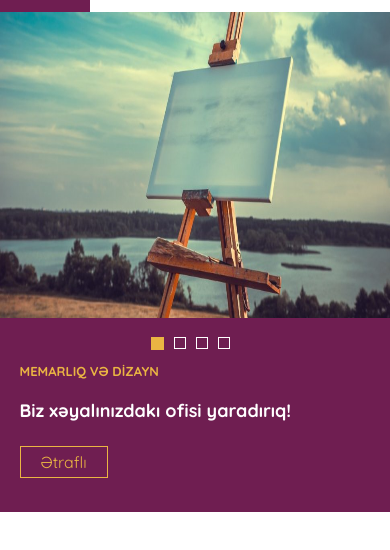
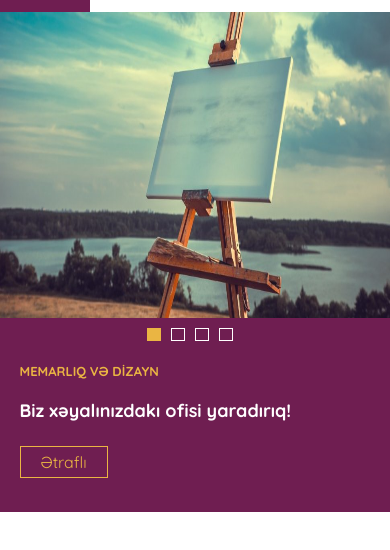
Before and after one commit to BahruzAydinli/Finivo, a plain HTML site: page index.html in a window 390 px wide. Shown: the part 78-628 px from the top of the page. Drawn offline with nearby package versions, Linux system fonts and the light colour scheme.

Commit message:
Slider for mobile

```diff
--- a/css/elements/responsive.scss
+++ b/css/elements/responsive.scss
@@ -64,12 +64,41 @@
     .slideRight {
       img {
         top: 0;
+        opacity: 1;
+        position: unset;
+      }
+      .slick-dots {
+        display: flex;
+        justify-content: center;
+        margin: 0 auto;
+        margin-top: 10px;
+        li {
+          margin-right: 10px;
+          button {
+            text-indent: -999;
+            width: 10px;
+            height: 13px;
+            background-color: transparent;
+            border: 1px solid white;
+            float: left;
+            cursor: pointer;
+          }
+        }
+        .slick-active {
+          button {
+            background-color: $secondary-color;
+            border: 1px solid $secondary-color;
+            width: 11px;
+            height: 13px;
+          }
+        }
       }
       .sliderBottom {
         bottom: -40px;
         width: 100%;
         display: flex;
         justify-content: center;
+        display: none;
         .buttonsPart {
           margin-left: 0;
           .slideDot {
--- a/index.html
+++ b/index.html
@@ -88,10 +88,12 @@
         </div>
       </div>
       <div class="slideRight" id="slideRight">
-        <img class="active" src="assets/cover_photos/main_slider.jpg" />
-        <img src="assets/cover_photos/main_slider2.png" />
-        <img src="assets/cover_photos/main_slider3.png" />
-        <img src="assets/cover_photos/main_slider4.png" />
+        <div id="mobileSlider">
+          <img class="active" src="assets/cover_photos/main_slider.jpg" />
+          <img src="assets/cover_photos/main_slider2.png" />
+          <img src="assets/cover_photos/main_slider3.png" />
+          <img src="assets/cover_photos/main_slider4.png" />
+        </div>
         <div class="sliderBottom">
           <div class="coloredPart"></div>
           <div class="buttonsPart">
--- a/js/script.js
+++ b/js/script.js
@@ -1,3 +1,11 @@
+if (screen.width < 994) {
+    $("#mobileSlider").slick({
+        slidesToShow: 1,
+        dots: true,
+        prevArrow: false,
+        nextArrow: false
+    })
+}
 $(window).scroll(() => {
     scrollFunction();
 })
```
Also changed, not shown: css/elements/fonts.css (added), css/elements/reset.css (added), css/elements/variables.css (added), css/index.css, 4 other files.
